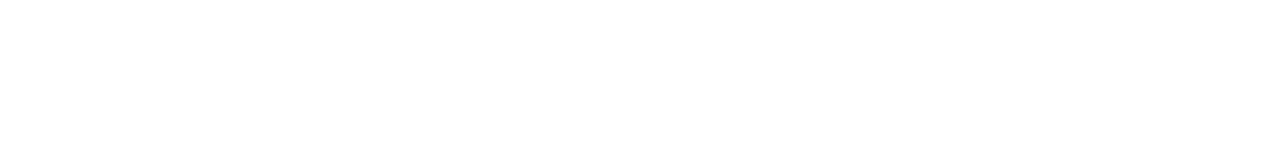
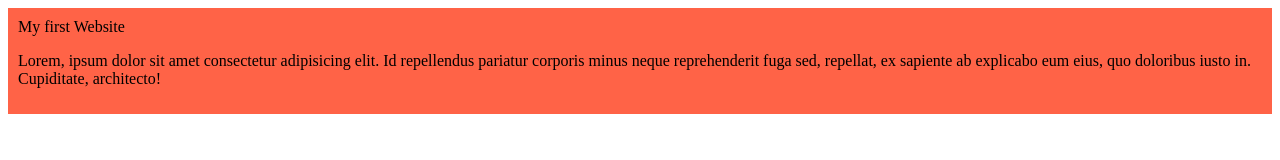
Before and after one commit to rakibulalam2006/my-simple-website, a plain HTML site: page index.html in a window 1280 px wide. Drawn offline with Linux system fonts and the light colour scheme.

Commit message:
added the first blog

```diff
--- a/index.html
+++ b/index.html
@@ -4,8 +4,12 @@
     <meta charset="UTF-8">
     <meta name="viewport" content="width=device-width, initial-scale=1.0">
     <title>My Simple Website</title>
+    <link rel="stylesheet"href="styles/blog.css">
 </head>
 <body>
-
+    <div>
+        <h>My first Website</h>
+        <p>Lorem, ipsum dolor sit amet consectetur adipisicing elit. Id repellendus pariatur corporis minus neque reprehenderit fuga sed, repellat, ex sapiente ab explicabo eum eius, quo doloribus iusto in. Cupiditate, architecto!</p>
+    </div>
 </body>
 </html>
--- /dev/null
+++ b/styles/blog.css
@@ -0,0 +1,4 @@
+div{
+    background-color:tomato;
+    padding:10px;
+}
```
